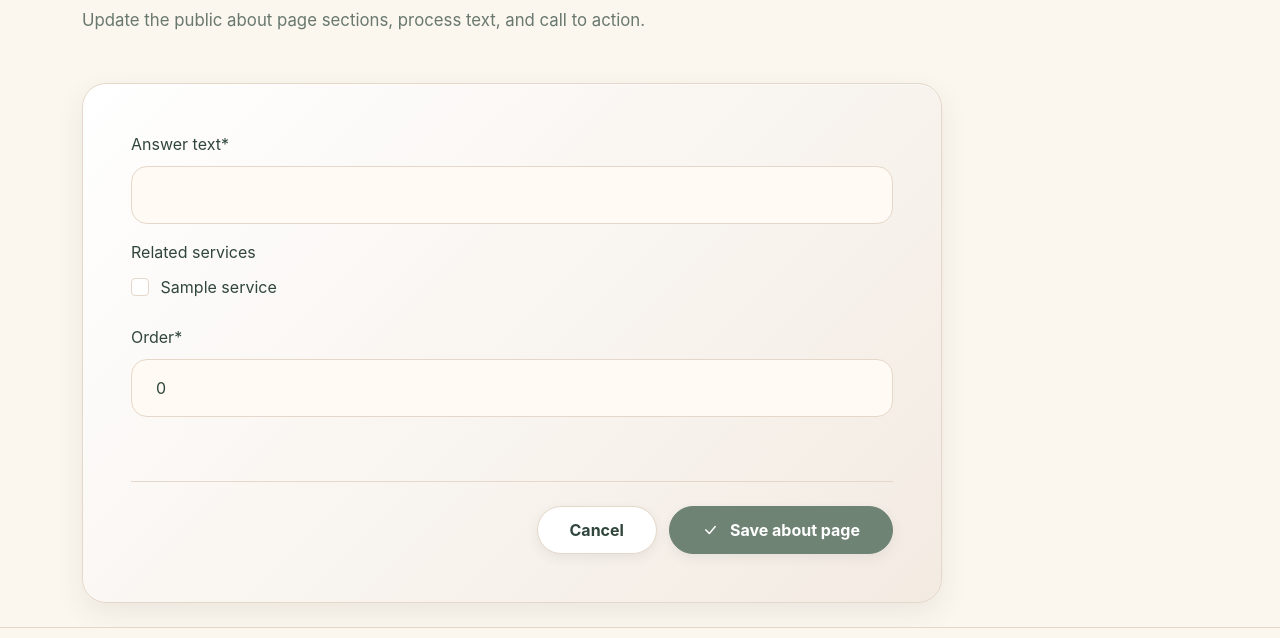
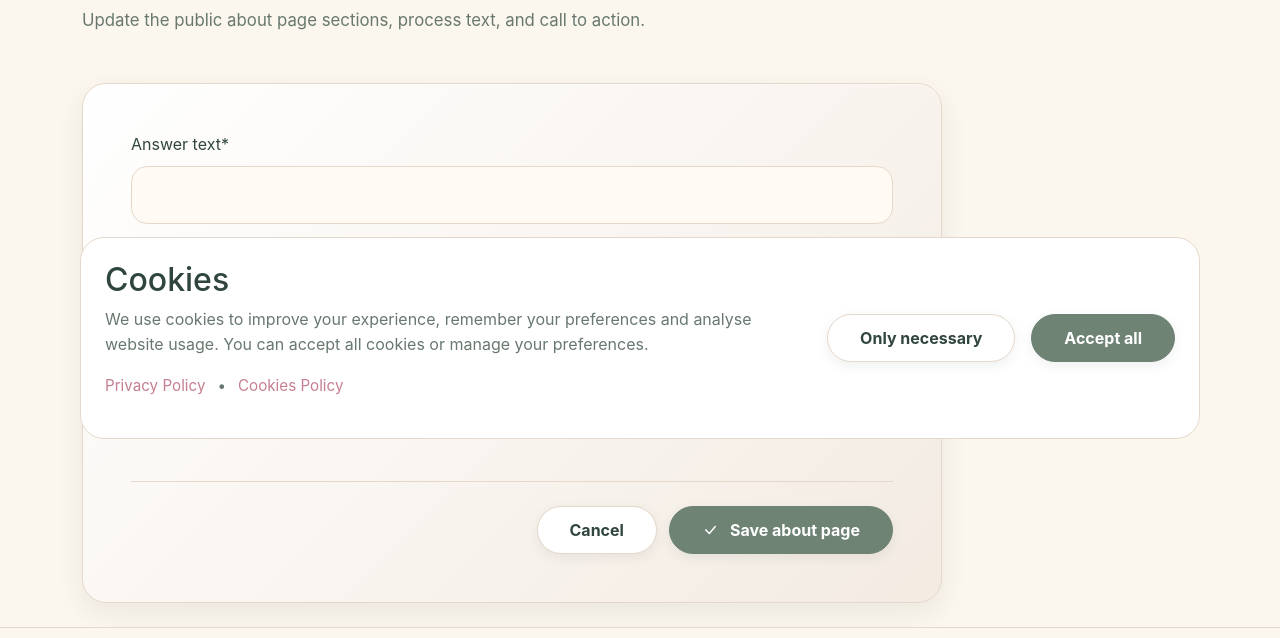
Before and after one commit to 1anamasiliuniene-netizen/A-Terapija, a Django app: template aterapija/templates/accounts/admin_about_form.html in a window 1280 px wide. Shown: the part 337-975 px from the top of the page. Run offline with Django 5.2, Linux system fonts and the light colour scheme; the template is opened without the code that fills it: values that come from a table or form of the project are taken from there, others are empty; tables that the repository leaves empty hold one stand-in row (values such as "Sample post"); some libraries are stand-ins or nearby versions.

Commit message:
Show cookie consent banner

```diff
--- a/aterapija/templates/aterapija/includes/cookie_banner.html
+++ b/aterapija/templates/aterapija/includes/cookie_banner.html
@@ -2,7 +2,6 @@
 <div
         class="at-cookie-banner"
         id="cookie-banner"
-        hidden
 >
 
     <div class="at-cookie-content">
@@ -40,13 +39,13 @@
 
     <div class="at-cookie-actions">
 
-        <button class="at-btn at-btn-secondary">
+        <button class="at-btn at-btn-secondary" type="button" data-cookie-consent="necessary">
 
             {% trans "Only necessary" %}
 
         </button>
 
-        <button class="at-btn at-btn-primary">
+        <button class="at-btn at-btn-primary" type="button" data-cookie-consent="all">
 
             {% trans "Accept all" %}
 
@@ -55,3 +54,35 @@
     </div>
 
 </div>
+
+<script>
+    (function () {
+        var storageKey = "aterapija-cookie-consent";
+        var banner = document.getElementById("cookie-banner");
+
+        if (!banner) {
+            return;
+        }
+
+        try {
+            if (window.localStorage.getItem(storageKey)) {
+                banner.hidden = true;
+                return;
+            }
+        } catch (error) {
+            return;
+        }
+
+        banner.querySelectorAll("[data-cookie-consent]").forEach(function (button) {
+            button.addEventListener("click", function () {
+                try {
+                    window.localStorage.setItem(storageKey, button.dataset.cookieConsent);
+                } catch (error) {
+                    // The banner should still close when storage is unavailable.
+                }
+
+                banner.hidden = true;
+            });
+        });
+    })();
+</script>
```
